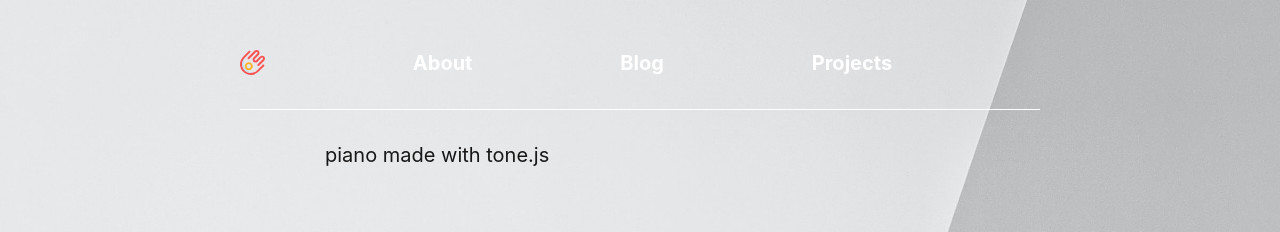
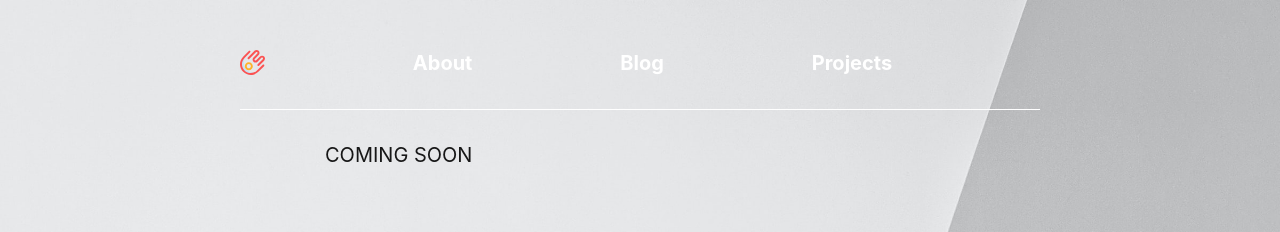
Before and after one commit to dextermichael/starboyblog, a Gatsby site: page /Projects in a window 1280 px wide. Shown: the top 232 px of the page. Built offline with nearby package versions, Linux system fonts and the light colour scheme; Gatsby itself is replaced by a stand-in of ours; some packages are replaced by stand-ins of ours; a web font is replaced by a local one.

Commit message:
fixed project

```diff
--- a/src/pages/Projects.js
+++ b/src/pages/Projects.js
@@ -7,8 +7,7 @@ import Layout from "../layouts/index"
 const Projects = () => (
   <div>
     <Layout>
-      {/* <Piano /> */}
-      piano made with tone.js
+      <div>COMING SOON</div>
     </Layout>
   </div>
 )
```
